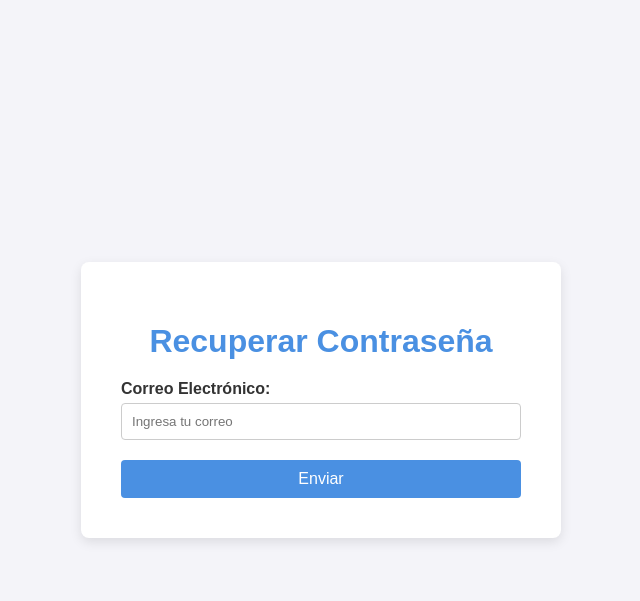
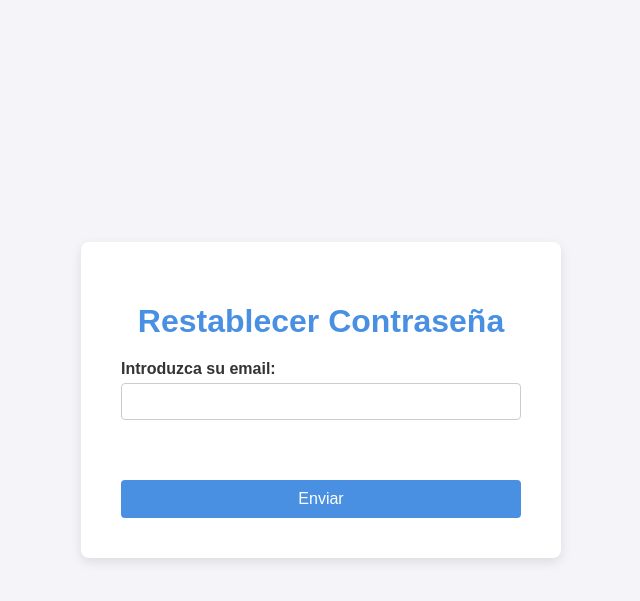
Before and after one commit to Morikunmev/ProyectoTaller153, a Django app: page /correo_recuperacion/ in a window 1280 px wide. Shown: the top 601 px of the page, without its empty margins (319-959 px from the left). Run offline with Django 5.2, Linux system fonts and the light colour scheme; some libraries are stand-ins or nearby versions.

Commit message:
se agrego el catcha

```diff
--- a/login/templates/correo_recuperacion.html
+++ b/login/templates/correo_recuperacion.html
@@ -4,6 +4,8 @@
     <meta charset="UTF-8">
     <meta name="viewport" content="width=device-width, initial-scale=1.0">
     <title>Recuperar Contraseña</title>
+    <!-- Agregamos el script de reCAPTCHA -->
+    <script src="https://www.google.com/recaptcha/api.js" async defer></script>
     <style>
         body {
             font-family: Arial, sans-serif;
@@ -82,12 +84,18 @@
             text-align: center;
             margin-bottom: 20px;
         }
+
+        /* Agregamos estilo para centrar el reCAPTCHA */
+        .captcha-container {
+            display: flex;
+            justify-content: center;
+            margin: 20px 0;
+        }
     </style>
 </head>
 <body>
-
     <div class="container">
-        <h1>Recuperar Contraseña</h1>
+        <h1>Restablecer Contraseña</h1>
 
         {% if message %}
             <p class="message">{{ message }}</p>
@@ -95,12 +103,16 @@
 
         <form method="post">
             {% csrf_token %}
-            <label for="email">Correo Electrónico:</label>
-            <input type="email" id="email" name="email" placeholder="Ingresa tu correo" required>
+            <label for="email">Introduzca su email:</label>
+            <input type="email" id="email" name="email" required>
+
+            <!-- Agregamos el contenedor para el reCAPTCHA -->
+            <div class="captcha-container">
+                <div class="g-recaptcha" data-sitekey="6Ld6620qAAAAANJFcpxftrVanSzTg54Fj59J3ck2"></div>
+            </div>
 
             <button type="submit">Enviar</button>
         </form>
     </div>
-
 </body>
 </html>
```
